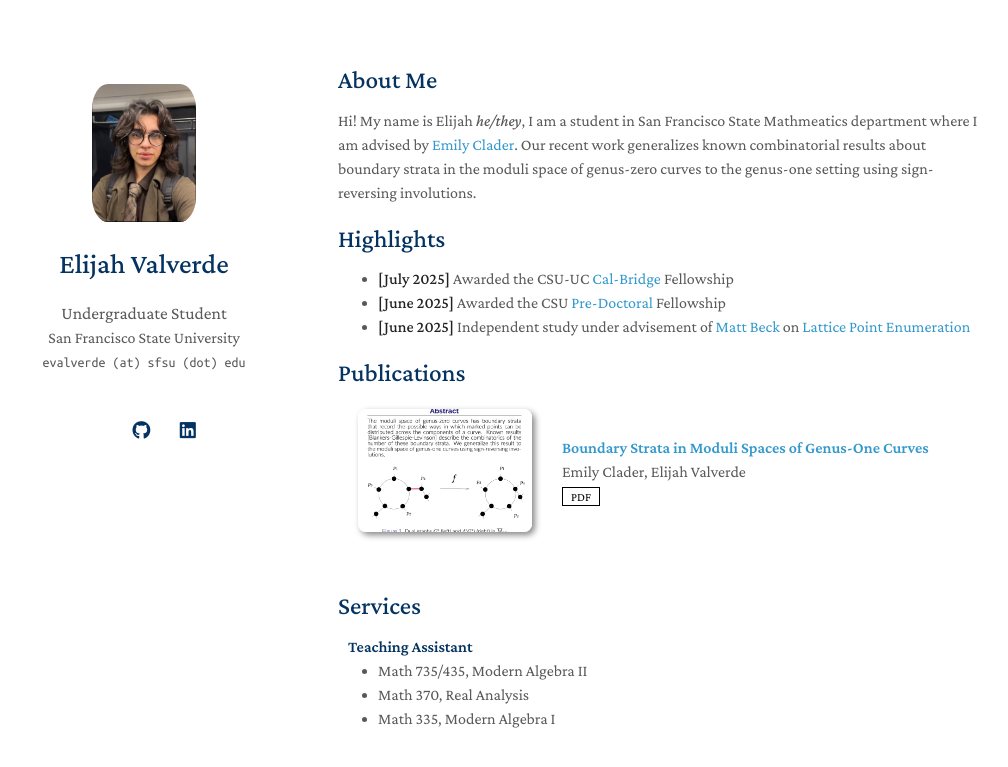
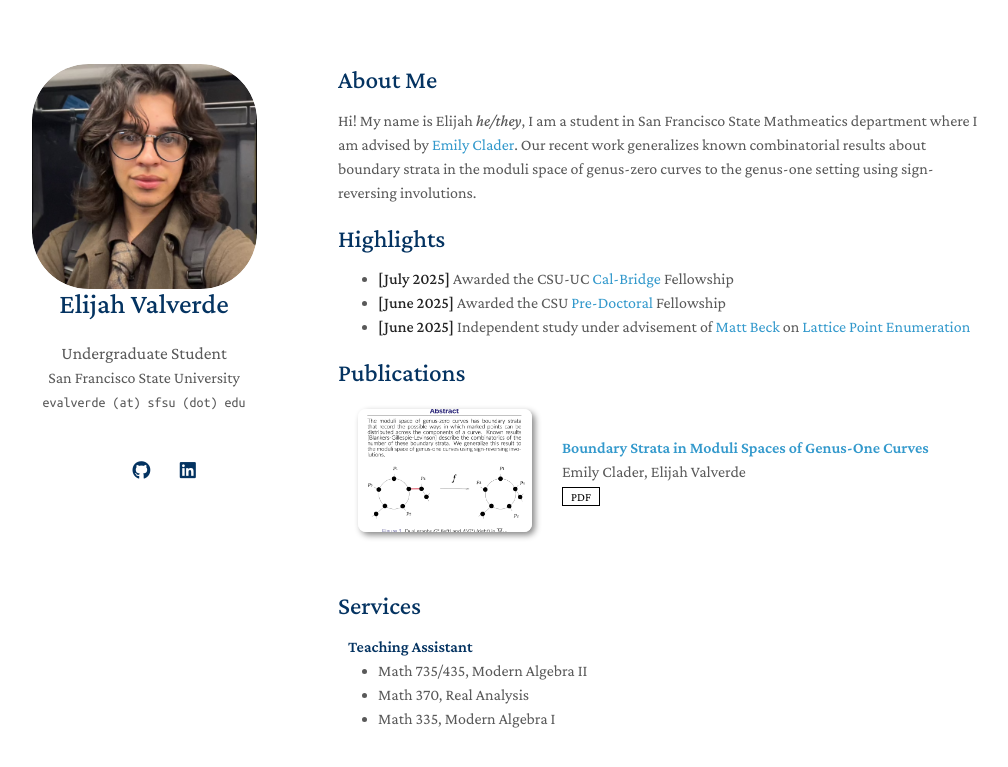
Before and after one commit to elijah-valverde/elijah-valverde.github.io, a Jekyll site: the page built from index.md, in a window 1280 px wide. Shown: the top 767 px of the page, without its empty margins (132-1140 px from the left). Built offline with Jekyll 4.4.1, drawn with Linux system fonts in a browser that asks for light colours; a style sheet for code colours, icons or effects is not loaded; our own code applies the rules of GitHub Pages for plain Markdown files.

Commit message:
Update minimal-light.scss

```diff
--- a/_sass/minimal-light.scss
+++ b/_sass/minimal-light.scss
@@ -208,21 +208,21 @@
 
 .image.avatar {
   border-radius: 25%;
-    }
-
-      .image.avatar:before {
-        display: none;
+  width: 225px;
+  height: 225px;
+  overflow: hidden;
+  margin: 0 auto;
+  display: block;
+  padding: 0;
 }
 
 .image.avatar img {
+  width: 100%;
+  height: 100%;
+  object-fit: cover;
+  display: block;
   border-radius: 25%;
-        width: 45%;
-        padding: 20px;
-        // border: 1px solid #ddd;
-        // padding: 3px;
-        // box-shadow: 0 -1px 5px 1px rgba(200, 200, 200, 0.3);
 }
-
     #header .image.avatar {
       margin: 0 0 1em 0;
       width: 8.00em;
@@ -503,6 +503,7 @@
         width: 117px;
         padding:20px;
       }
+
   #head1o2 {
     visibility: hidden;
   }
@@ -555,7 +556,7 @@
   }
 
   .image.avatar img {
-      border-radius: 100%;
+      border-radius: 25%;
       width: 95px;
       padding:20px;
   }
```
Lines whose indentation alone changed are shown as unchanged.
